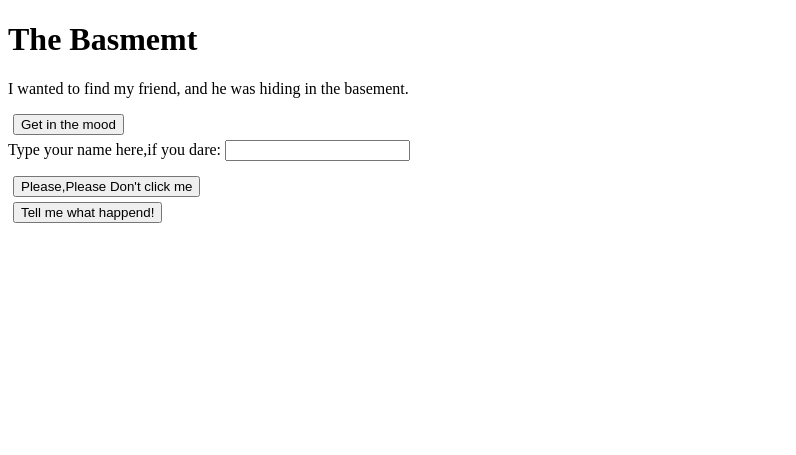
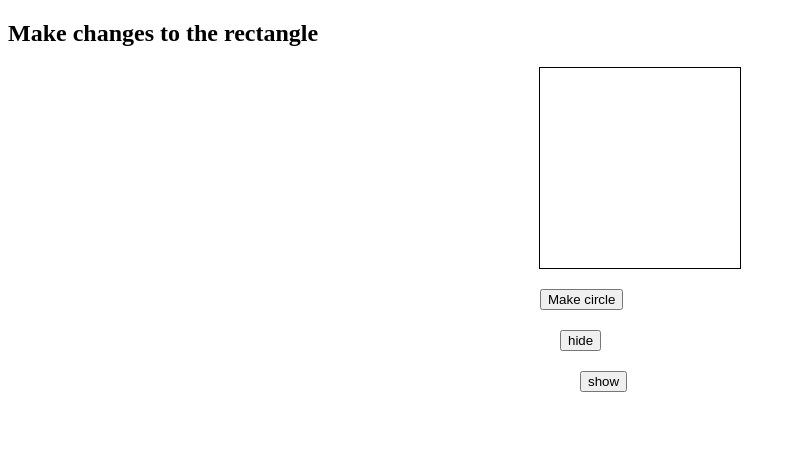
Before and after one commit to Kartavya2015/classes, a plain HTML site: page index.html in a window 1280 px wide. Shown: the whole page, without its empty margins (0-796 px from the left). Drawn offline with Linux system fonts and the light colour scheme.

Commit message:
Add files via upload

```diff
--- a/index.html
+++ b/index.html
@@ -1,45 +1,52 @@
 <!DOCTYPE html>
 <html>
     <head>
-        <title>A Creepy Story</title>
+        <title>Replit</title>
         <style>
-    body.dark{
-        color: white;
-        background: black;
+            .rectangle{
+                border: 1px solid black;
+                width: 200px;
+                height: 200px;
+                margin: auto;
             }
 
-    button{
-        display:block;
-        margin: 5px;
-    }
-
-    .textEntry{
-        margin margin-top: 12px;
-        margin-bottom:15px;
+            .buttons{
+                padding:20px;
+                width:200px;
+                margin:auto;
             }
         </style>
     </head>
     <body>
-        <h1>The Basmemt</h1>
-        <p id="story">I wanted to find my friend, and he was hiding in the basement.</p>
-        <button onclick="goDark()">Get in the mood</button>
-        <div class="textEntry">Type your name here,if you dare: <input type="text" id="name"> </div>
-        <button onclick="typeAndScream()">Please,Please Don't click me</button>
-        <button onclick="finishTheStory()">Tell me what happend!</button>
-        <audio id="audio" src="http://-me.co/ouch.mp3"Type="audio/mpeg"></audio>
+        <h2>Make changes to the rectangle</h2>
+        <div class="rectangle"></div>
+        <div class="buttons">
+            <button onclick="changeToCircle()">Make circle</button>
+
+            <div class="buttons">
+                <button onclick="hide()">hide</button>
+
+                <div class="buttons">
+                    <button onclick="show()">show</button>
+        </div>
 <script>
-            function typeAndScream()
-            document.getElementById(audio).play;
+    let div = document.querySelector('.rectangle');
+
+    function changeToCircle(){
+        div.style.borderRadius = "50%";
+    }
+    function hide() {
+            div.style.display = "none";
+        }
+        function show() {
+                div.style.display = "block";
+            }
+            div.onmouseenter = function ()
             {
-                var personName = document.getElementById("name").value;
-                alert("I told you not to do that" + personName);
+                div.style.background = 'red'
             }
-
-            function goDark(){
-                document.body.className = "dark"
-            }
-            function finishTheStory() {
-                  getElementById("story").innerHTML = "so I Carefully Searched The Damp Dungeon.There you are!"
+            div.onmouseout = function () {
+                    div.style.background = 'none'
                 }
 </script>
     </body>
```
Lines whose indentation alone changed are shown as unchanged.
